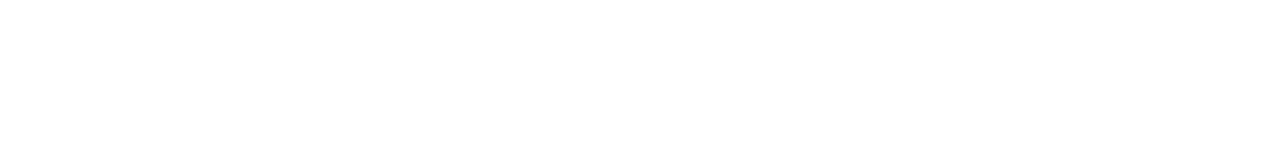
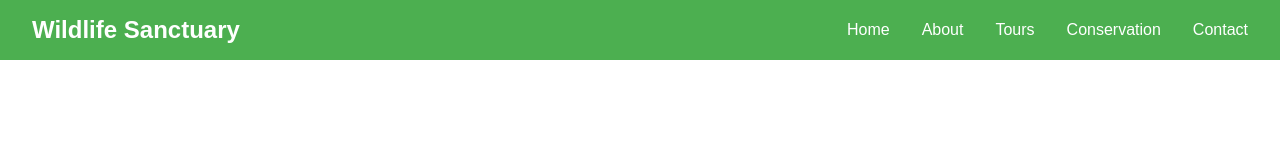
Before and after one commit to Scribbio/demo-git-23-07-24, a plain HTML site: page index.html in a window 1280 px wide. Drawn offline with Linux system fonts and the light colour scheme.

Commit message:
add nav bar

```diff
--- a/css/styles.css
+++ b/css/styles.css
@@ -0,0 +1,52 @@
+* {
+  box-sizing: border-box;
+}
+
+body {
+  margin: 0;
+  font-family: Arial, sans-serif;
+}
+
+.header {
+  background-color: #4caf50;
+}
+
+.navbar {
+  display: flex;
+  justify-content: space-between;
+  align-items: center;
+  padding: 1rem 2rem;
+}
+
+.navbar__brand {
+  display: flex;
+  align-items: center;
+}
+
+.navbar__logo {
+  color: white;
+  text-decoration: none;
+  font-size: 1.5rem;
+  font-weight: bold;
+}
+
+.navbar__menu {
+  display: flex;
+  list-style: none;
+  margin: 0;
+  padding: 0;
+}
+
+.navbar__item {
+  margin-left: 2rem;
+}
+
+.navbar__link {
+  color: white;
+  text-decoration: none;
+  font-size: 1rem;
+}
+
+.navbar__link:hover {
+  text-decoration: underline;
+}
--- a/index.html
+++ b/index.html
@@ -6,5 +6,30 @@
     <title>Git Demo</title>
     <link rel="stylesheet" href="./css/styles.css" />
   </head>
-  <body></body>
+  <body>
+    <header class="header">
+      <nav class="navbar">
+        <div class="navbar__brand">
+          <a href="#" class="navbar__logo">Wildlife Sanctuary</a>
+        </div>
+        <ul class="navbar__menu">
+          <li class="navbar__item">
+            <a href="#" class="navbar__link">Home</a>
+          </li>
+          <li class="navbar__item">
+            <a href="#" class="navbar__link">About</a>
+          </li>
+          <li class="navbar__item">
+            <a href="#" class="navbar__link">Tours</a>
+          </li>
+          <li class="navbar__item">
+            <a href="#" class="navbar__link">Conservation</a>
+          </li>
+          <li class="navbar__item">
+            <a href="#" class="navbar__link">Contact</a>
+          </li>
+        </ul>
+      </nav>
+    </header>
+  </body>
 </html>
```
